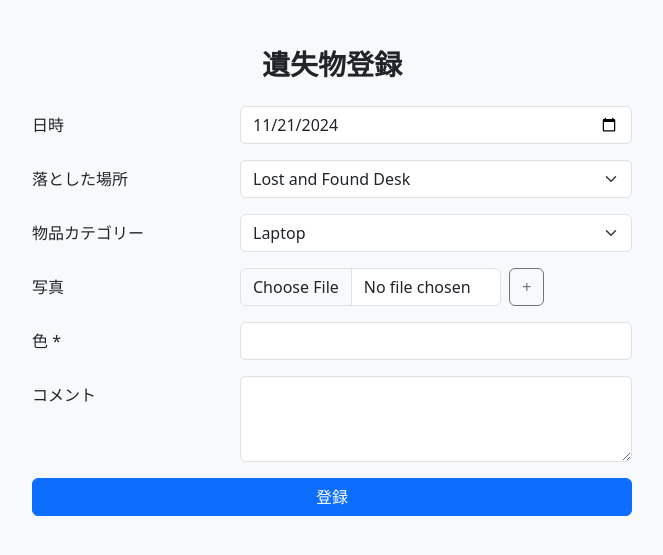
After one commit to Krat1078/Revised_Yugou_2024_teamB, a Django app: page /lostitem/tolostitemregister/ in a window 1280 px wide. The commit adds this page. Shown: the top 555 px of the page, without its empty margins (308-971 px from the left). Run offline with Django 3.2, Linux system fonts and the light colour scheme; data comes from the database, SQL or seed files in the repository; some libraries are stand-ins or nearby versions.

```diff
--- a/LostItemproject/LostItemproject/settings.py
+++ b/LostItemproject/LostItemproject/settings.py
@@ -51,7 +51,7 @@ MIDDLEWARE = [
     'django.middleware.csrf.CsrfViewMiddleware',
     'django.contrib.auth.middleware.AuthenticationMiddleware',
     'django.contrib.messages.middleware.MessageMiddleware',
-    'django.middleware.clickjacking.XFrameOptionsMiddleware',
+    # 'django.middleware.clickjacking.XFrameOptionsMiddleware',
 ]
 
 ROOT_URLCONF = 'LostItemproject.urls'
--- /dev/null
+++ b/LostItemproject/lostitem/templates/items/lost_item_register.html
@@ -0,0 +1,146 @@
+{% extends "base.html" %}
+{% load crispy_forms_tags %}
+{% block content %}
+    <body class="bg-light">
+
+
+    <div class="container mt-5">
+        <div class="mx-auto" style="max-width: 600px;">
+            <h3 class="text-center mb-4 fw-bold">遺失物登録</h3>
+            <form method="post" action="{% url 'lostitem:register_item' %}" class="dropzone" id="itemsRegister">
+                {% csrf_token %}
+                <!-- 日時 -->
+                <div class="row align-items-center mb-3">
+                    <label for="date" class="col-4 col-form-label">日時</label>
+                    <div class="col-8">
+                        <input type="date" name="data" id="date" class="form-control" value="2024-11-21">
+                    </div>
+                </div>
+
+                <!-- 落とした場所 -->
+                <div class="row align-items-center mb-3">
+                    <label for="location" class="col-4 col-form-label">落とした場所</label>
+                    <div class="col-8">
+                        <select id="location" name="location" class="form-select">
+
+                            {% for location in locations %}
+                                <option value="{{ location.storage_location_id }}">{{ location.storage_location_name }}</option>
+                            {% endfor %}
+                        </select>
+                    </div>
+                </div>
+
+                <!-- 物品カテゴリー -->
+                <div class="row align-items-center mb-3">
+                    <label for="category" class="col-4 col-form-label">物品カテゴリー</label>
+                    <div class="col-8">
+                        <select id="category" name="category" class="form-select">
+
+                            {% for category in categories %}
+                                <option value="{{ category.item_name_id }}">{{ category.item_name }}</option>
+                            {% endfor %}
+                        </select>
+                    </div>
+                </div>
+
+                <!-- 写真 -->
+                <div class="row mb-3">
+                    <label for="images-inputs" class="col-4 col-form-label">写真</label>
+                    {#                    <div class="col-8 d-flex gap-2">#}
+                    {#                        <div id="file-inputs" class="d-flex gap-2">#}
+                    {#                            <input type="file" id="images" name="images" class="form-control">#}
+                    {#                        </div>#}
+                    {#                        <!-- 添加新文件输入按钮 -->#}
+                    {#                        <button type="button" class="btn btn-outline-primary mt-2" id="add-file-btn">+</button>#}
+                    {#                    </div>#}
+                    <div class="col-8 d-flex gap-2">
+                        <div id="images-inputs" class="col-8 d-flex gap-2">
+                            <input type="file" class="form-control" id="images" name="images"
+                                   aria-describedby="inputGroupFileAddon04" aria-label="Upload">
+                        </div>
+                        <button class="btn btn-outline-secondary" type="button" id="add-image-btn">+</button>
+                    </div>
+                </div>
+
+                <!-- 色 -->
+                <div class="row align-items-center mb-3">
+                    <label for="color" class="col-4 col-form-label">色 *</label>
+                    <div class="col-8">
+                        <input type="text" name='color' id="color" class="form-control">
+                    </div>
+                </div>
+
+                <!-- コメント -->
+                <div class="row mb-3">
+                    <label for="comment" class="col-4 col-form-label">コメント</label>
+                    <div class="col-8">
+                        <textarea id="comment" name='comment' class="form-control" rows="3"></textarea>
+                    </div>
+                </div>
+                <!-- 登録ボタン -->
+                <div class="text-center">
+                    <button type="submit" class="btn btn-primary w-100">登録</button>
+                </div>
+            </form>
+        </div>
+    </div>
+    <script>
+        document.addEventListener("DOMContentLoaded", function () {
+            const addFileBtn = document.getElementById("add-image-btn"); // 获取加号按钮
+            const fileInputsContainer = document.getElementById("images-inputs"); // 获取文件输入容器
+
+            // 验证允许的文件类型和大小
+            function validateFile(file) {
+                const allowedTypes = ["image/jpeg", "image/png", "image/gif"]; // 允许的格式
+                const maxSize = 5 * 1024 * 1024; // 5MB
+
+                if (!allowedTypes.includes(file.type)) {
+                    alert("ファイル形式が無効です。画像のみアップロードしてください (JPEG/PNG/GIF)。");
+                    return false;
+                }
+
+                if (file.size > maxSize) {
+                    alert("ファイルサイズが5MBを超えています。");
+                    return false;
+                }
+
+                return true;
+            }
+
+            // 动态添加新的文件输入框
+            addFileBtn.addEventListener("click", function () {
+                const newFileInput = document.createElement("input");
+                newFileInput.type = "file";
+                newFileInput.name = "images"; // 确保所有文件输入框使用相同的名称
+                newFileInput.className = "form-control mt-2"; // 样式
+
+                // 文件选择时验证格式和大小
+                newFileInput.addEventListener("change", function (event) {
+                    const file = event.target.files[0];
+                    if (file && !validateFile(file)) {
+                        event.target.value = ""; // 清空无效输入
+                    }
+                });
+                if (fileInputsContainer.children.length >= 5) {
+                    alert("最大アップロード数は5です");
+                    return;
+}
+                // 将新文件输入框添加到容器中
+                fileInputsContainer.appendChild(newFileInput);
+            });
+
+            // 为初始的文件输入框添加验证
+            const initialFileInput = document.querySelector("#images");
+            initialFileInput.addEventListener("change", function (event) {
+                const file = event.target.files[0];
+                if (file && !validateFile(file)) {
+                    event.target.value = ""; // 清空无效输入
+                }
+            });
+        });
+    </script>
+
+
+    </body>
+
+{% endblock content %}
--- a/LostItemproject/lostitem/urls.py
+++ b/LostItemproject/lostitem/urls.py
@@ -11,4 +11,6 @@ urlpatterns = [
     path('login/', views.CustomLoginView.as_view(), name='login'),
     path('logout/', auth_views.LogoutView.as_view(), name='logout'),
     path('signup/', views.SignUpView.as_view(), name='signup'),
+    path('tolostitemregister/', views.tolostitemregister, name='tolostitemregister'),
+    path('registeritem/', views.register_item, name='register_item'),
 ]
--- a/LostItemproject/lostitem/views.py
+++ b/LostItemproject/lostitem/views.py
@@ -1,7 +1,9 @@
 from django.contrib.messages.views import SuccessMessageMixin
+from django.http import HttpResponse
 from django.shortcuts import render
 from django.urls import reverse_lazy
 from django.contrib.auth import views as auth_views
+from django.apps import apps
 
 from .forms import (
     UserRegisterForm,
@@ -31,3 +33,48 @@ class SignUpView(SuccessMessageMixin, CreateView):
     success_url = reverse_lazy('lostitem:login')
     template_name = 'users/signup.html'
     success_message = "Now you are registered, try to log in!"
+
+
+# from home page to lostitemregiste
+def tolostitemregister(request):
+    # search from database
+    # from top app get models
+    storageLocationsTag = apps.get_model('top', 'StorageLocationsTag')
+    itemsNameTag = apps.get_model('top', 'ItemsNameTag')
+    # do search
+    LocationsTags = storageLocationsTag.objects.all()
+    itemsNameTags = itemsNameTag.objects.all()
+
+    # for LocationsTag in LocationsTags:
+    #     print(LocationsTag.storage_location_id)
+
+    # back to html
+    return render(request, 'items/lost_item_register.html', {
+        'locations': LocationsTags,
+        'categories': itemsNameTags
+    })
+
+
+# click register items to save it
+def register_item(request):
+    if request.method == 'POST':
+        Item = apps.get_model('top', 'Item')
+        ItemImage = apps.get_model('top', 'ItemImage')
+
+        # item = Item.objects.create(
+        #     name=request.POST.get('name'),
+        #     description=request.POST.get('description')
+        # )
+
+        post_data = request.POST
+        color = post_data.get('color')
+        location = post_data.get('location')
+        category = post_data.get('category')
+        print(post_data)
+        # 记录这里图片取不到，可以考虑图片单独上传
+        for file in request.FILES.getlist('images'):
+            # ItemImage.objects.create(item=item, image=file)
+            print(file)
+
+        return HttpResponse(f"Location: {location}, Category: {category}, Color: {color}")
+    return HttpResponse("Please submit the form.")
--- a/LostItemproject/top/templates/index.html
+++ b/LostItemproject/top/templates/index.html
@@ -11,6 +11,9 @@
                 </li>
                 <li class="nav-item">
                     <a class="nav-link" href="{% url 'lostitem:logout' %}">Logout</a>
+                </li>
+                <li class="nav-item">
+                    <a class="nav-link" href="{% url 'lostitem:tolostitemregister' %}">LostitemRegister</a>
                 </li>
             {% else %}
                 <li class="nav-item">
```
Also changed, not shown: LostItemproject/lostitem/templates/registration/login.html (indentation only).
